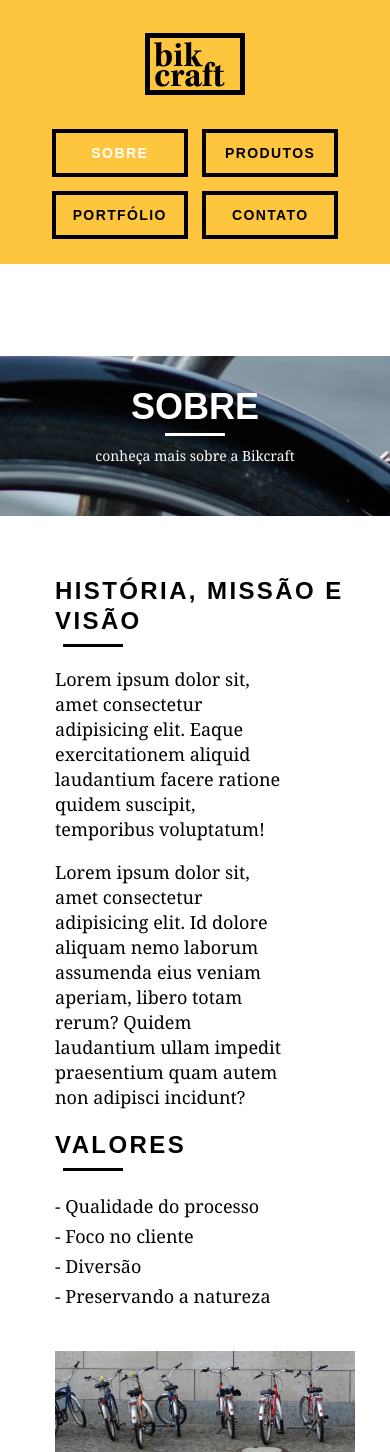
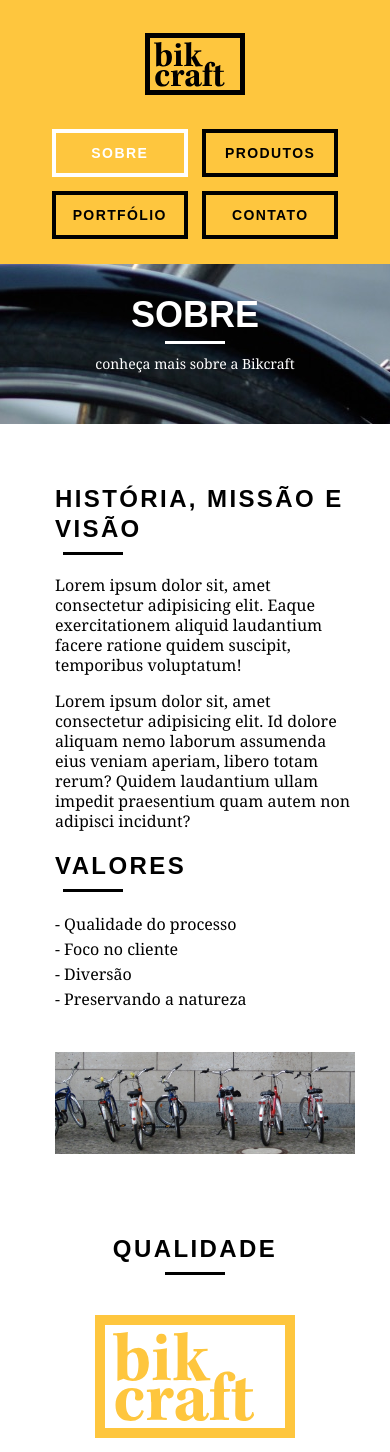
Before and after one commit to tyson-neves/Bikcraft, a PHP site: page /sobre.html in a window 390 px wide. Shown: the top 1452 px of the page. Run offline with PHP 8.4, Linux system fonts and the light colour scheme.

Commit message:
Atualização responsividade sobre
Atualizei a parte da resposividade da pagina sobre o bikcraft

```diff
--- a/css/responsivo.css
+++ b/css/responsivo.css
@@ -58,6 +58,9 @@
 	border-color: white;
 
 }
+.header_menu ul li a.menu_ativo {
+    border-color: white;
+}
 
 	/*Introdução*/
 .introducao {
@@ -74,6 +77,12 @@
     padding-top: 10px;
 
 }
+/* Introdução interna */
+.introducao-interna {
+    margin-top: 0px;
+
+}
+
 /* Qualidade */
 .qualidade:after {
 	display: none;
@@ -82,4 +91,15 @@
 	padding: auto 10px ;
 	margin-left: 0;
 }
+/* Sobre */
+.missao_sobre p {
+	font-size: 16px;
+	line-height: 20px;
+  	padding-right: 0px;
 }
+.missao_sobre ul li {
+	font-size: 16px;
+	line-height: 25px;
+}
+
+}
```
